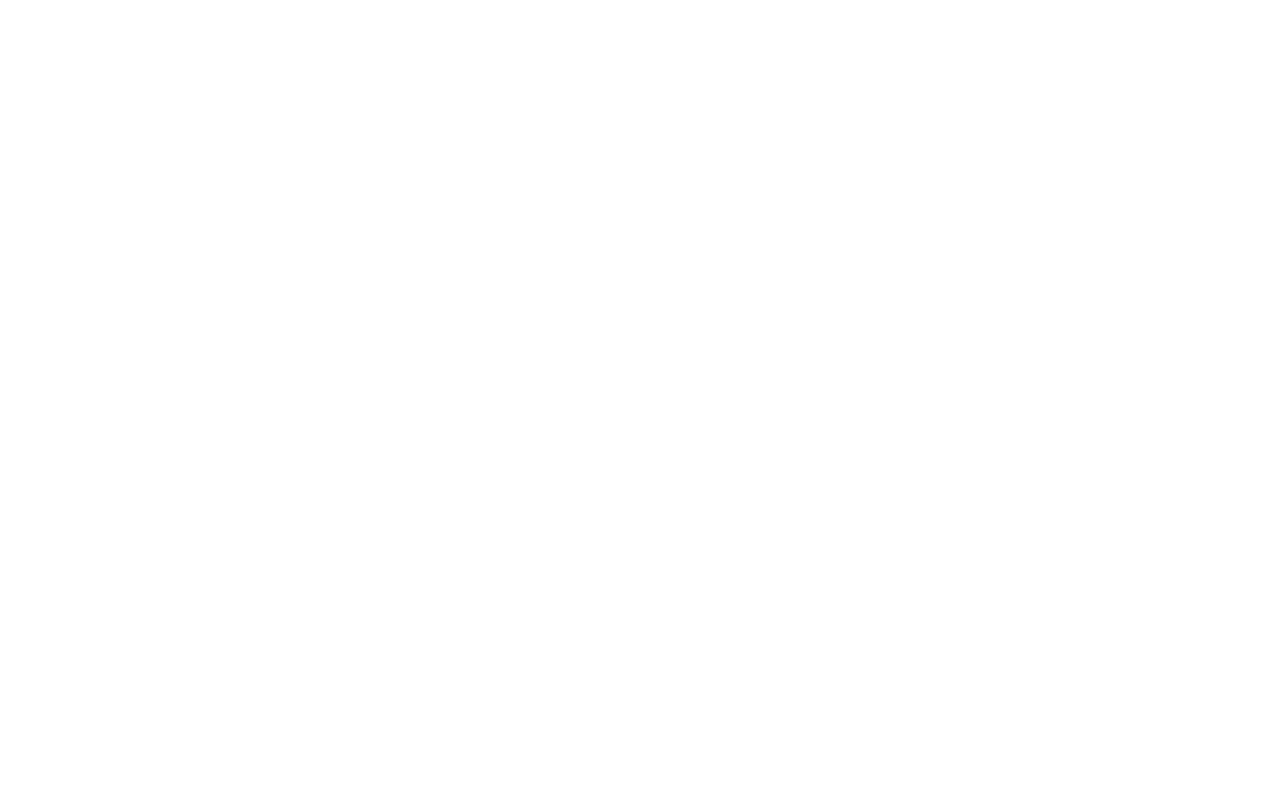
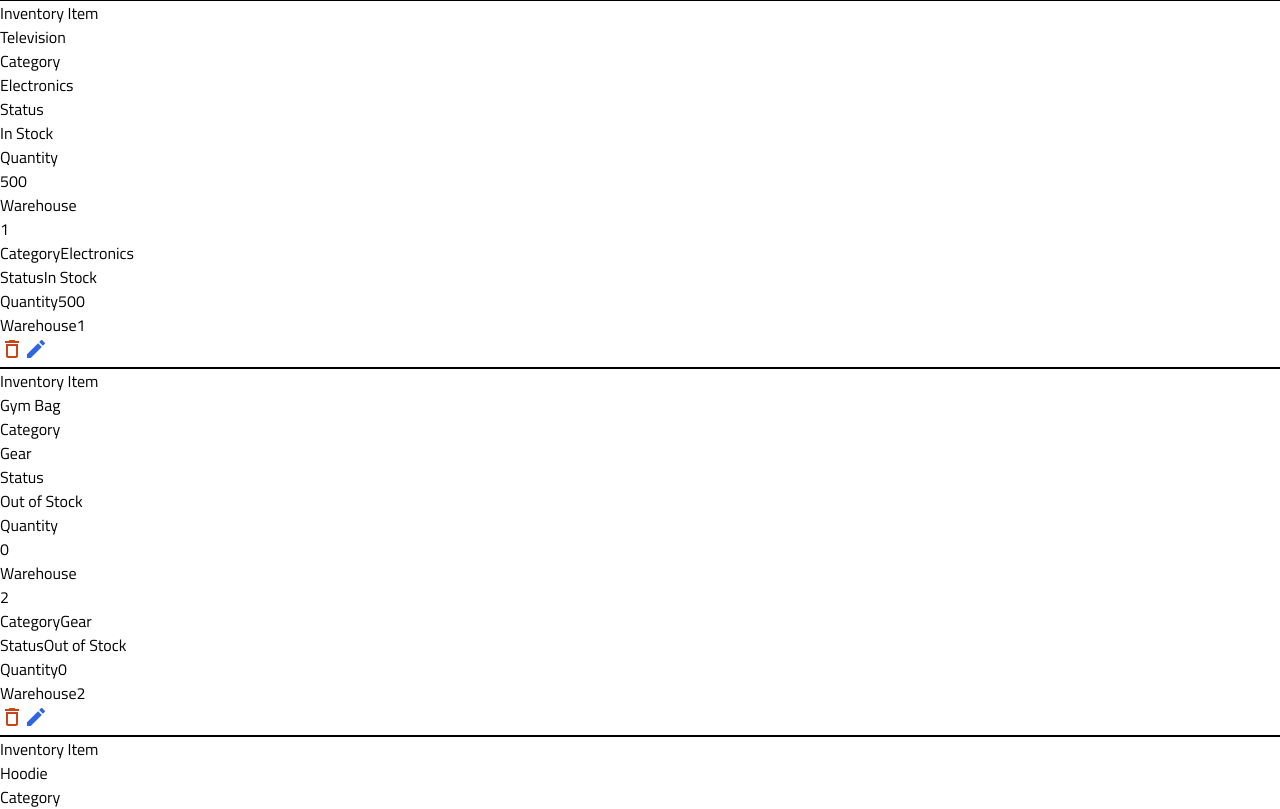
Before and after one commit to ShirinSadeghii/instock-frontend, a React (Create React App) app: page /inventory in a window 1280 px wide. Shown: the top 809 px of the page. Built offline with nearby package versions, Linux system fonts and the light colour scheme.

Commit message:
add font-family and start adding investory list

```diff
--- a/src/App.jsx
+++ b/src/App.jsx
@@ -11,7 +11,7 @@
         <Routes>
           <Route path="/" element={<Warehouses />}></Route>
           <Route path="/details" element={<WarehouseDetails />}></Route>
-          <Route path="/inventory" element={<WarehouseDetails />}></Route>
+          <Route path="/inventory" element={<Inventory />}></Route>
         </Routes>
       </BrowserRouter>
 
--- a/src/pages/Inventory/Inventory.jsx
+++ b/src/pages/Inventory/Inventory.jsx
@@ -1,2 +1,149 @@
-function Inventory() {}
-export default Inventory;
+import deleteIcon from '../../assets/Icons/delete_outline-24px.svg';
+import editIcon from '../../assets/Icons/edit-24px.svg';
+import './Inventory.scss';
+
+function Inventory({inventoryItem}) {
+  const dummyInventoryData = [{
+      id: 1,
+      warehouse_id: 1,
+      item_name: 'Television',
+      description:
+        'This 50", 4K LED TV provides a crystal-clear picture and vivid colors.',
+      category: 'Electronics',
+      status: 'In Stock',
+      quantity: 500,
+    },
+    {
+      id: 2,
+      warehouse_id: 1,
+      item_name: 'Gym Bag',
+      description:
+        'Made out of military-grade synthetic materials, this gym bag is highly durable, water resistant, and easy to clean.',
+      category: 'Gear',
+      status: 'Out of Stock',
+      quantity: 0,
+    },
+    {
+      id: 3,
+      warehouse_id: 1,
+      item_name: 'Hoodie',
+      description:
+        'A simple 100% cotton hoodie, this is an essential piece for any wardrobe.',
+      category: 'Apparel',
+      status: 'Out of Stock',
+      quantity: 0,
+    },
+    {
+      id: 4,
+      warehouse_id: 1,
+      item_name: 'Keychain',
+      description:
+        'Made from 100% genuine leather, this keychain will keep your keys organized while keeping a classic, professional look.',
+      category: 'Accessories',
+      status: 'In Stock',
+      quantity: 2000,
+    },
+    {
+      id: 5,
+      warehouse_id: 1,
+      item_name: 'Shampoo',
+      description: 'Natural shampoo made from 99% biodegradable ingredients.',
+      category: 'Health',
+      status: 'In Stock',
+      quantity: 4350,
+    },
+    {
+      id: 6,
+      warehouse_id: 1,
+      item_name: 'Phone Charger',
+      description:
+        'This USB-C phone charger features fast charging for the latest devices.',
+      category: 'Electronics',
+      status: 'In Stock',
+      quantity: 10000,
+    },
+    {
+      id: 7,
+      warehouse_id: 1,
+      item_name: 'Tent',
+      description:
+        'Perfect for spring or summer camping, this 1-person tent is easy to pack and has the option to become modular when used with other products.',
+      category: 'Gear',
+      status: 'In Stock',
+      quantity: 800,
+    },
+    {
+      id: 8,
+      warehouse_id: 1,
+      item_name: 'Winter Jacket',
+      description:
+        'Made with a durable 100% waterproof shell, and breathable layers without a ton of vents and perforations. breathable layers without a ton of vents and perforations.',
+      category: 'Apparel',
+      status: 'Out of Stock',
+      quantity: 0,
+    },
+    {
+      id: 9,
+      warehouse_id: 1,
+      item_name: 'Watch',
+      description:
+        'Crafted from premium materials including a full-grain leather strap and a stainless steel case, this watch features swiss movement and is waterproof up to 5 ATM.',
+      category: 'Accessories',
+      status: 'Out of Stock',
+      quantity: 0,
+    },
+    {
+      id: 10,
+      warehouse_id: 1,
+      item_name: 'Soap',
+      description:
+        'Organic and hypoallergenic, this soap is safe to use for all skin types.',
+      category: 'Health',
+      status: 'In Stock',
+      quantity: 12500,
+    },]
+  return (
+    <ul className="inventory">
+      {dummyInventoryData.map((inventoryItem, index) => {
+        return (
+          <li key={index} className="inventory__list">
+            <div>
+              <div>
+                  <p>Inventory Item</p>
+                  <p>{inventoryItem.item_name}</p>
+              </div>
+              <div>
+                  <p>Category</p>
+                  <p>{inventoryItem.category}</p>
+              </div>
+              <div>
+                  <p>Status</p>
+                  <p>{inventoryItem.status}</p>
+              </div>
+              <div>
+                  <p>Quantity</p>
+                  <p>{inventoryItem.quantity}</p>
+              </div>
+              <div>
+                  <p>Warehouse</p>
+                  <p>{inventoryItem.id}</p>
+              </div>
+
+            <p>Category{inventoryItem.category}</p>
+            <p>Status{inventoryItem.status}</p>
+            <p>Quantity{inventoryItem.quantity}</p>
+            <p>Warehouse{inventoryItem.id}</p>
+            <div className="inventory__icons">
+          </div>
+          <div>
+      <img src={deleteIcon} alt="Delete Logo" />
+      <img src={editIcon} alt="Edit Logo" />
+      </div>
+          </div>
+          </li>
+          )
+      })}
+    </ul>
+  );
+}
+export default Inventory
--- /dev/null
+++ b/src/pages/Inventory/Inventory.scss
@@ -0,0 +1,19 @@
+* {
+    margin: 0;
+    padding: 0;
+}
+
+.inventory {
+
+    &__list {
+        border-bottom: 1px solid black;
+        border-top: 1px solid black;
+        list-style: none;
+    }
+
+    &__icons {
+        display: flex;
+        justify-content: space-between;
+        align-items: center;
+    }
+}
```
